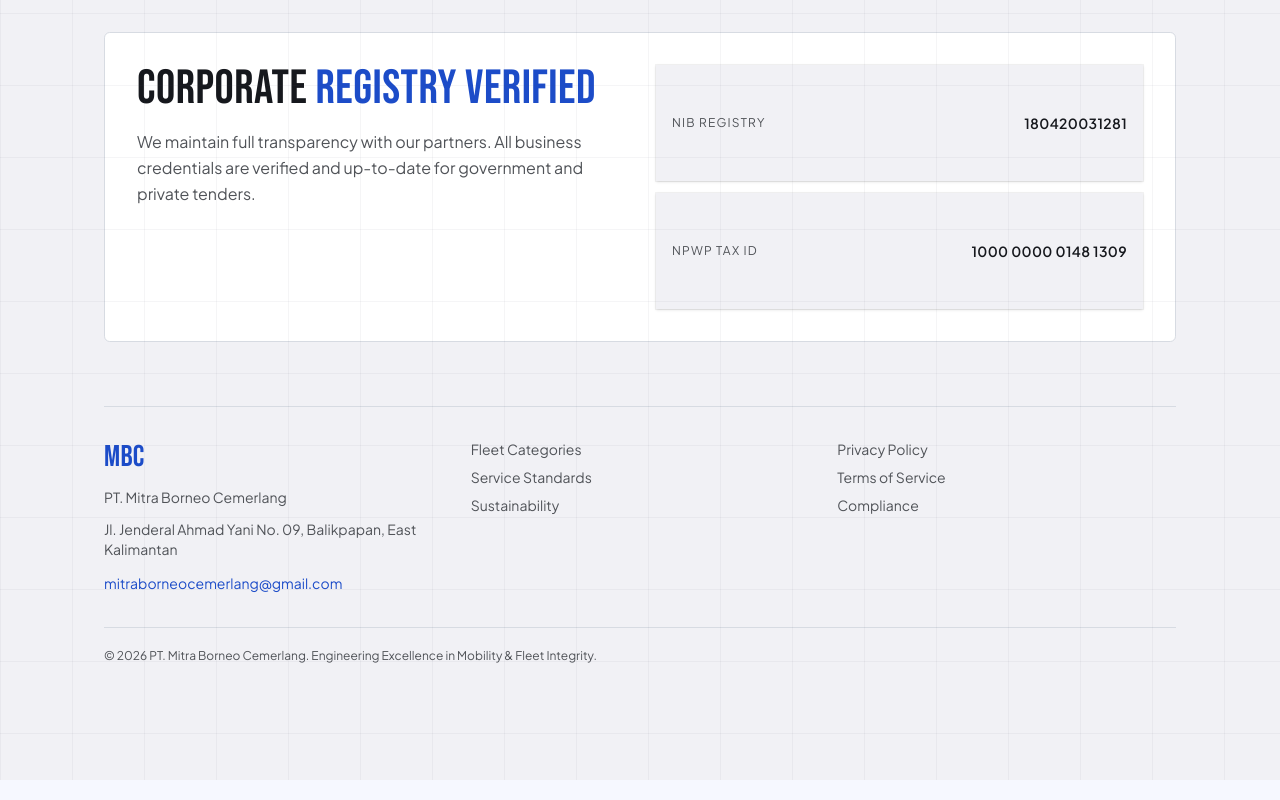
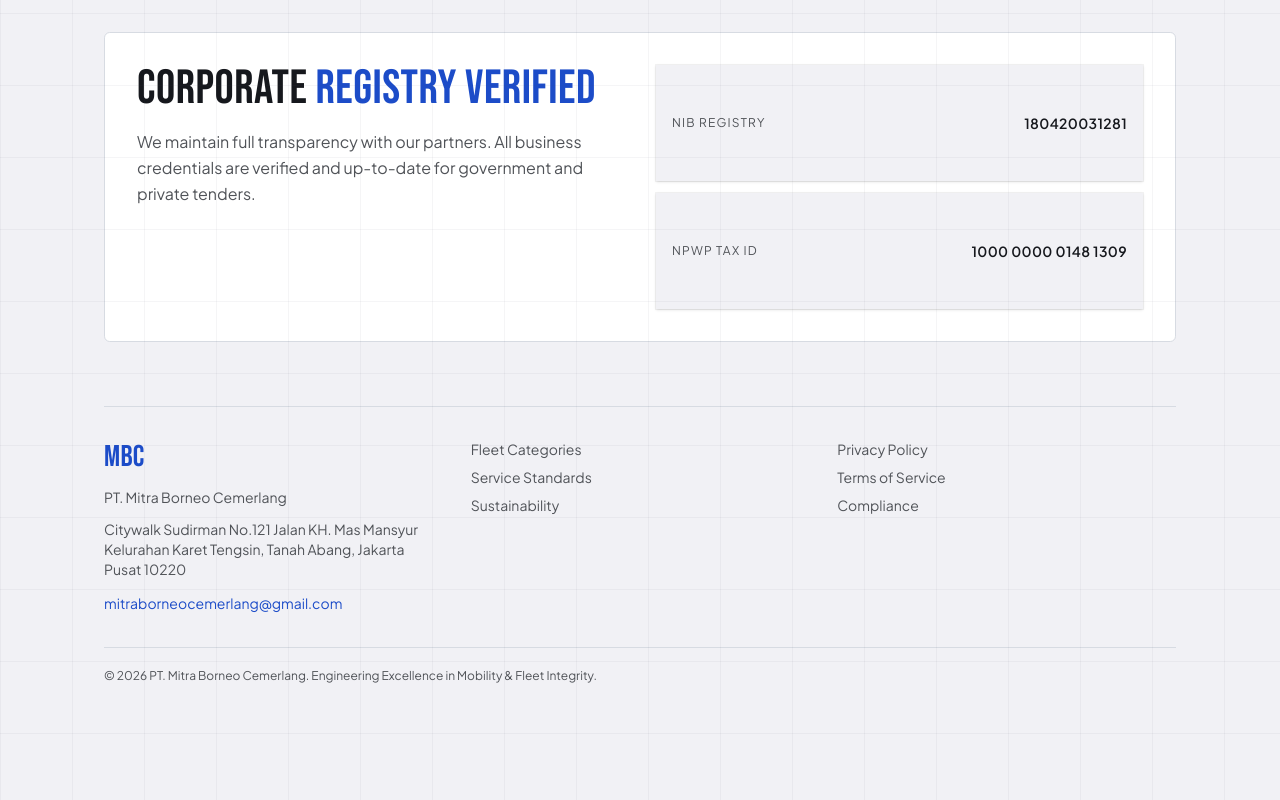
Before and after one commit to Programming-Tadulako/mbc-fe, a Next.js app: page / in a window 1280 px wide. Shown: the part 3443-4243 px from the top of the page. Built offline with nearby package versions, Linux system fonts and the light colour scheme.

Commit message:
feat: update company address

```diff
--- a/src/features/landing/constants.ts
+++ b/src/features/landing/constants.ts
@@ -139,7 +139,8 @@ export const registry = {
 export const footer = {
   company: "MBC",
   legalName: "PT. Mitra Borneo Cemerlang",
-  address: "Jl. Jenderal Ahmad Yani No. 09, Balikpapan, East Kalimantan",
+  address:
+    "Citywalk Sudirman No.121 Jalan KH. Mas Mansyur Kelurahan Karet Tengsin, Tanah Abang, Jakarta Pusat 10220",
   email: "mitraborneocemerlang@gmail.com",
   links: [
     "Fleet Categories",
```
